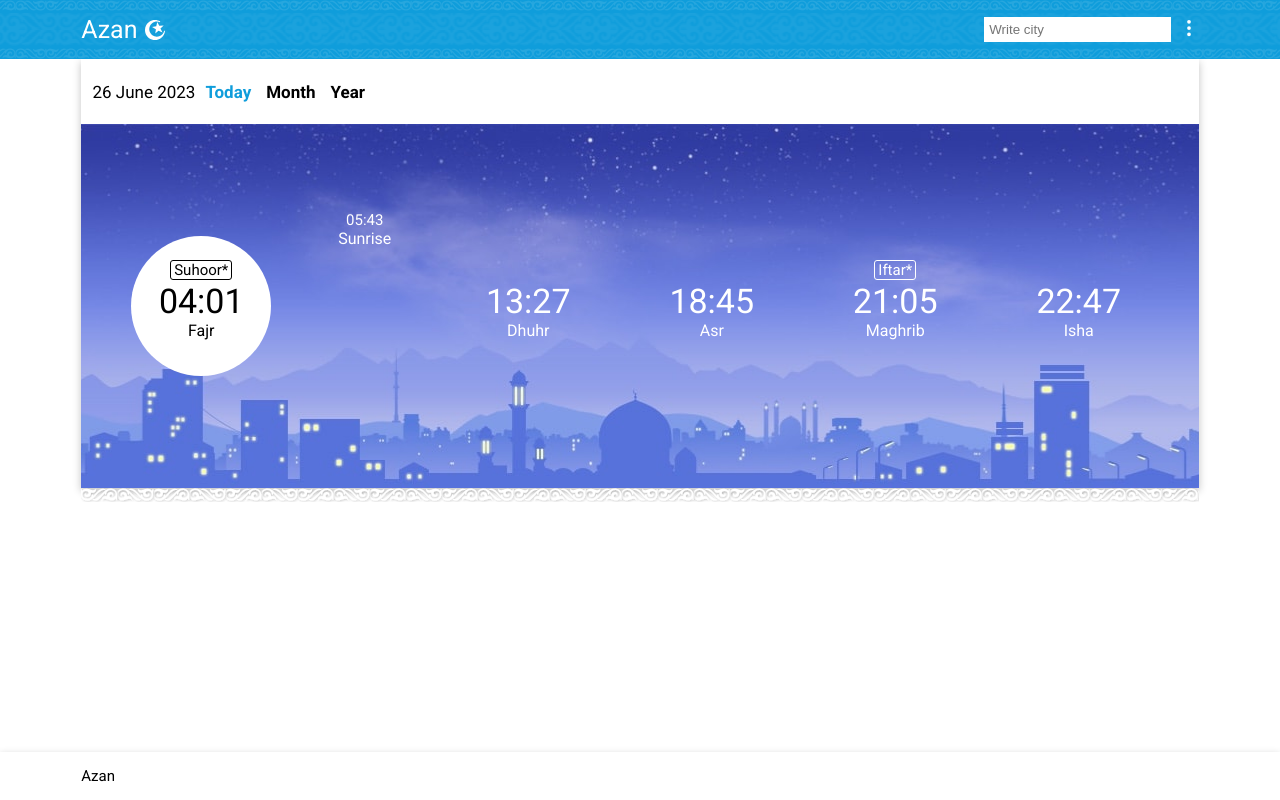
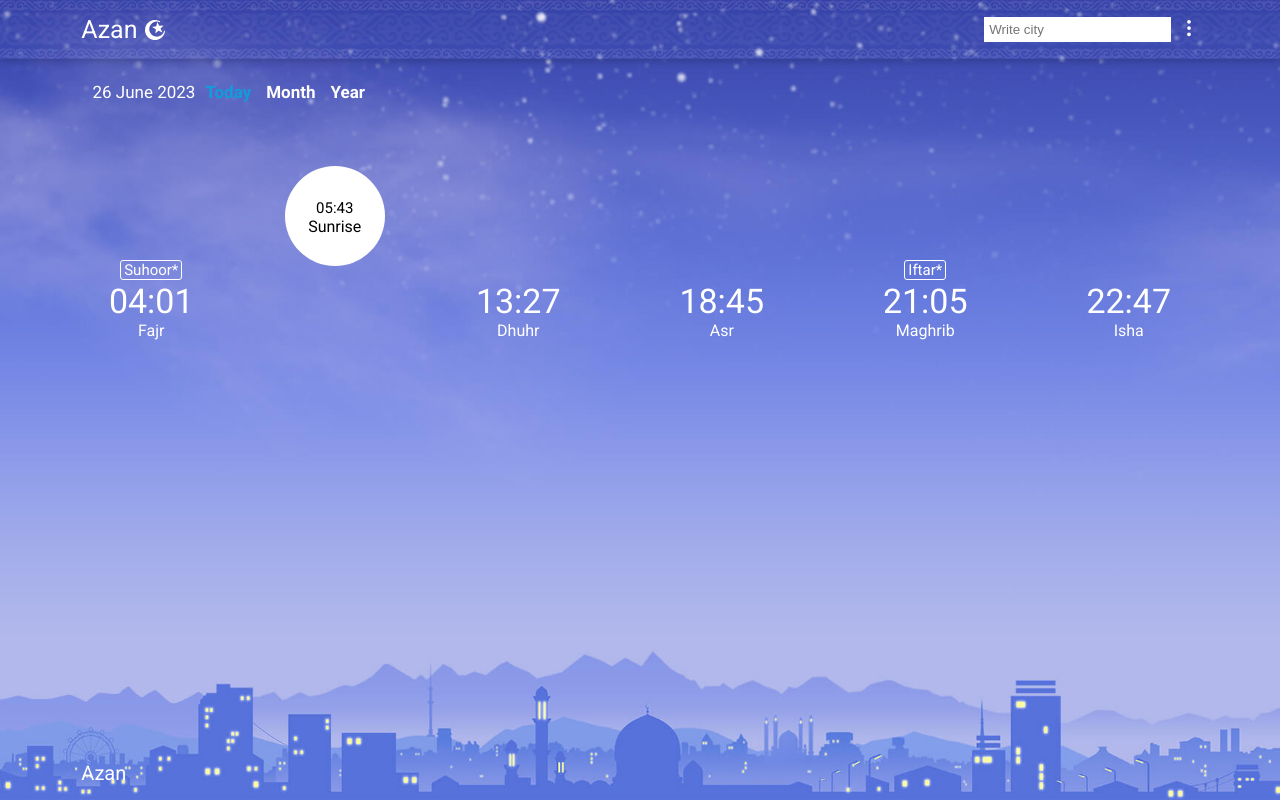
Before and after one commit to UlyBala/Azan, a website built with Vite: page index.html in a window 1280 px wide. Built offline with nearby package versions, Linux system fonts and the light colour scheme; no server answers.

Commit message:
fix design цwebsite

```diff
--- a/index.html
+++ b/index.html
@@ -15,7 +15,7 @@
             </symbol>
 
         </svg>
-        <div class="wrapper time-mobile-1">
+        <div class="wrapper picture one--mobile">
             <header class="header py-3">
                 <div class="container-lg">
                     <div class="d-flex align-items-center justify-content-between">
@@ -71,17 +71,17 @@
                             </div>
                         </section>
 
-                        <section class="time-to-pray web time-web-1">
+                        <section class="time-to-pray web">
                             <div class="time-to-pray__inner d-flex flex-column justify-content-center">
                                 <ul class="time-to-pray-list d-flex justify-content-between">
-                                    <li class="time-item active d-flex flex-column align-items-center">
+                                    <li class="time-item  d-flex flex-column align-items-center">
                                         <div class="desc"><span>Suhoor*</span></div>
                                         <div class="time" id="fajr-web">04:01</div>
                                         <div class="name">Fajr</div>
                                         <div class="have-time"></div>
                                     </li>
 
-                                    <li class="time-item sunrise d-flex flex-column align-items-center">
+                                    <li class="time-item sunrise active d-flex flex-column align-items-center">
                                         <div class="time sunrise-time" id="sunrise-web">05:43</div>
                                         <div class="name">Sunrise</div>
                                         <!--<div class="have-time">after 01:11</div>-->
--- a/src/css/style.css
+++ b/src/css/style.css
@@ -35,13 +35,47 @@ a {
     min-height: 100%;
 }
 
+
+/*Picture
+===============*/
+.picture {
+    background-repeat: no-repeat;
+    background-position: bottom;
+    background-size: cover;
+}
+
+.picture.one--mobile {
+    background-image: url("../images/time-imgs/bg-mobile/namaz-bg-mobile1.jpg");
+}
+
+.picture.two--mobile {
+    background-image: url("../images/time-imgs/bg-mobile/namaz-bg-mobile2.jpg");
+}
+
+.picture.three--mobile {
+    background-image: url("../images/time-imgs/bg-mobile/namaz-bg-mobile3.jpg");
+}
+
+.picture.four--mobile {
+    background-image: url("../images/time-imgs/bg-mobile/namaz-bg-mobile4.jpg");
+}
+
+.picture.five--mobile {
+    background-image: url("../images/time-imgs/bg-mobile/namaz-bg-mobile5.jpg");
+}
+
+.picture.six--mobile {
+    background-image: url("../images/time-imgs/bg-mobile/namaz-bg-mobile6.jpg");
+}
+
+
 /*Header
 ==================*/
 .header {
-    background-color: #0F9DDB;
     background-image:  url(../images/header/header-bottom.png),url(../images/header/header-small-top.png),url(../images/header/header-small-bottom.png);
     background-position: center, top, bottom;
     background-repeat: repeat-x;
+    box-shadow: 0 0 10px rgba(0,0,0,.3);
 }
 
 .azan {
@@ -76,8 +110,6 @@ a {
 
 .main__inner {
     margin-bottom: 14px;
-    background-color: #fff;
-    box-shadow: rgba(0, 0, 0, 0.24) 0px 3px 8px;
 }
 
 
@@ -87,22 +119,25 @@ a {
     font-size: 17px;
 }
 
+.day {
+    margin-right: 10px;
+    color: #fff;
+}
+
 .link {
     font-weight: bold;
-    color: #000;
+    color: #fff;
 }
 
 .link.active {
     color: #0F9DDB;
+    background-color: transparent;
 }
 
 .setting-time__list {
     display: flex;
 }
 
-.day {
-    margin-right: 10px;
-}
 
 /* Dropdown Button */
 .dropbtn {
@@ -113,14 +148,12 @@ a {
     cursor: pointer;
 }
 
-/* The container <div> - needed to position the dropdown content */
 .dropdown {
     display: none;
     position: relative;
 
 }
 
-/* Dropdown Content (Hidden by Default) */
 .dropdown-content {
     display: none;
     position: absolute;
@@ -130,7 +163,6 @@ a {
     z-index: 1;
 }
 
-/* Links inside the dropdown */
 .dropdown-content a {
     color: black;
     padding: 12px 16px;
@@ -144,10 +176,8 @@ a {
     color: #0F9DDB;
 }
 
-/* Change color of dropdown links on hover */
 .dropdown-content a:hover {background-color: #ddd;}
 
-/* Show the dropdown menu on hover */
 .dropdown:hover .dropdown-content {display: block;}
 
 .caret {
@@ -170,18 +200,6 @@ a {
     color: #fff;
 }
 
-.time-to-pray:after {
-    content: '';
-    display: block;
-    width: 100%;
-    height: 14px;
-    background-image: url("../images/oiu.svg");
-    background-repeat: repeat-x;
-    position: absolute;
-    bottom: -14px;
-    z-index: 1;
-}
-
 .web {
     display: block;
 }
@@ -190,28 +208,17 @@ a {
     display: none;
 }
 
-.time-web-1 {
-    background-image: url("../images/time-imgs/bg-web/namaz-bg-web1.jpg");
-    background-repeat: no-repeat;
-    background-position: bottom;
-    background-size: cover;
-}
-
-.time-mobile-1 {
-    background-repeat: no-repeat;
-    background-position: bottom;
-    background-size: cover;
-}
-
 .time-to-pray__inner {
     min-height: 364px;
-    margin: 0 50px;
 }
 
 .time-to-pray-list {
     width: 100%;
 }
 
+
+/*Time item
+==================*/
 .time-item {
     width: 140px;
     height: 140px;
@@ -248,10 +255,14 @@ a {
     font-size: 16px;
 }
 
+
+/*Sunrise
+==================*/
 .sunrise {
     width: 100px;
     height: 100px;
     margin-top: -70px;
+    padding-top: 33px;
 }
 
 .sunrise-time {
@@ -263,26 +274,20 @@ a {
 .footer {
     width: 100%;
     padding: 15px 0;
-    background-color: #fff;
-    box-shadow: #0000003d 0 3px 8px;
+    font-size: 20px;
+    color: #fff;
 }
 
-@media (max-width: 987px) {
+@media (max-width: 787px) {
     /*Header
     ==============*/
     .header {
         width: 100%;
         position: fixed;
-        background-color: transparent;
-        box-shadow: 0 0 10px rgba(0,0,0,.3);
     }
 
     /*Main
     ==============*/
-    .time-mobile-1 {
-        background-image: url("../images/time-imgs/bg-mobile/namaz_bg_mobile1.jpg");
-    }
-
     .main__inner {
         margin-top: 60px;
         background-color: transparent;
@@ -296,13 +301,10 @@ a {
         display: none;
     }
 
-    .day {
-        color: #fff;
-    }
-
     .dropdown {
         display: inline-block;
     }
+
 
     .sunrise-time {
         color: #fff;
@@ -373,14 +375,4 @@ a {
         background-color: #fff;
         border-radius: 20px;
     }
-
-    /*Footer
-    ==============*/
-    .footer {
-        background-color: transparent;
-        box-shadow: none;
-      /*  position: fixed;
-        bottom: 0;*/
-        color: #fff;
-    }
 }
```
Also changed, not shown: src/images/time-imgs/bg-mobile/namaz-bg-mobile1.jpg (renamed from src/images/time-imgs/bg-mobile/namaz_bg_mobile1.jpg), src/images/time-imgs/bg-mobile/namaz-bg-mobile2.jpg (renamed from src/images/time-imgs/bg-mobile/namaz_bg_mobile2.jpg), src/images/time-imgs/bg-mobile/namaz-bg-mobile3.jpg (renamed from src/images/time-imgs/bg-mobile/namaz_bg_mobile3.jpg), src/images/time-imgs/bg-mobile/namaz-bg-mobile4.jpg (renamed from src/images/time-imgs/bg-mobile/namaz_bg_mobile4.jpg), src/images/time-imgs/bg-mobile/namaz-bg-mobile5.jpg (renamed from src/images/time-imgs/bg-mobile/namaz_bg_mobile5.jpg), src/images/time-imgs/bg-mobile/namaz-bg-mobile6.jpg (renamed from src/images/time-imgs/bg-mobile/namaz_bg_mobile6.jpg), src/js/main.ts (line endings or trailing spaces).
